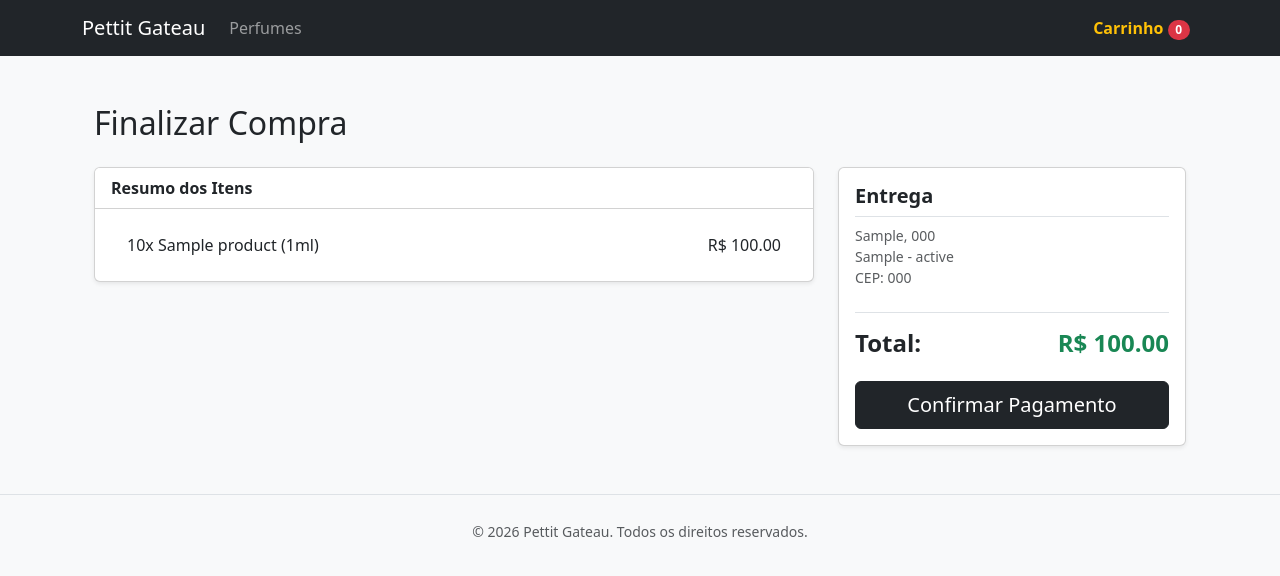
After one commit to BrendonCordova/pettit-gateau, a Django app: page /pedidos/checkout/ in a window 1280 px wide. The commit adds this page. Shown: the top 576 px of the page. Run offline with Django 5.2, Linux system fonts and the light colour scheme; a user stored in the database is signed in; tables that the repository leaves empty hold one stand-in row (values such as "Sample post").

Commit message:
fix(orders): resolve checkout flow bugs and app configuration
- Fix URL namespace resolution by updating app_name to 'orders' in urls.py
- Correct AppConfig name to include 'apps.' prefix in apps.py, resolving import crashes
- Remove invalid assignment to Cart's total_price dynamic property in views.py

```diff
--- a/apps/carts/templates/carts/cart_page.html
+++ b/apps/carts/templates/carts/cart_page.html
@@ -44,7 +44,9 @@
                         <strong>Total:</strong>
                         <strong id="cart-total">R$ 0.00</strong>
                     </div>
-                    <button class="btn btn-dark w-100">Finalizar Compra</button>
+                    <a href="{% url 'orders:checkout' %}" class="btn btn-dark w-100">
+                        Finalizar Compra
+                    </a>
                 </div>
             </div>
         </div>
--- /dev/null
+++ b/apps/orders/templates/orders/checkout.html
@@ -0,0 +1,58 @@
+{% extends 'base.html' %}
+{% block title %}Finalizar Compra | Pettit Gateau{% endblock %}
+
+{% block content %}
+<div class="container mt-5">
+    <h2 class="mb-4">Finalizar Compra</h2>
+
+    {% if error %}
+        <div class="alert alert-danger">{{ error }}</div>
+    {% endif %}
+
+    <div class="row">
+        <div class="col-md-8">
+            <div class="card shadow-sm mb-4">
+                <div class="card-header bg-white fw-bold">Resumo dos Itens</div>
+                <div class="card-body">
+                    <ul class="list-group list-group-flush">
+                        {% for item in cart.items.all %}
+                            <li class="list-group-item d-flex justify-content-between align-items-center">
+                                {{ item.quantity }}x {{ item.sku.product.name }} ({{ item.sku.volume_ml }}ml)
+                                <span>R$ {{ item.subtotal }}</span>
+                            </li>
+                        {% endfor %}
+                    </ul>
+                </div>
+            </div>
+        </div>
+
+        <div class="col-md-4">
+            <div class="card shadow-sm">
+                <div class="card-body">
+                    <h5 class="fw-bold border-bottom pb-2">Entrega</h5>
+                    {% if address %}
+                        <p class="small text-muted mb-4">
+                            {{ address.street }}, {{ address.number }}<br>
+                            {{ address.city }} - {{ address.state }}<br>
+                            CEP: {{ address.zip_code }}
+                        </p>
+                    {% else %}
+                        <p class="text-danger small">Nenhum endereço cadastrado. Crie um pelo Painel Admin para testar.</p>
+                    {% endif %}
+
+                    <h4 class="fw-bold mt-3 border-top pt-3 d-flex justify-content-between">
+                        Total: <span class="text-success">R$ {{ cart.total_price }}</span>
+                    </h4>
+
+                    <form method="POST" class="mt-4">
+                        {% csrf_token %}
+                        <button type="submit" class="btn btn-dark w-100 py-2 fs-5" {% if not address %}disabled{% endif %}>
+                            Confirmar Pagamento
+                        </button>
+                    </form>
+                </div>
+            </div>
+        </div>
+    </div>
+</div>
+{% endblock %}
--- /dev/null
+++ b/apps/orders/urls.py
@@ -0,0 +1,9 @@
+from django.urls import path
+from .views import checkout_view, order_success_view
+
+app_name = 'orders'
+
+urlpatterns = [
+    path('checkout/', checkout_view, name='checkout'),
+    path('sucesso/<uuid:order_id>/', order_success_view, name='success'),
+]
--- a/apps/orders/views.py
+++ b/apps/orders/views.py
@@ -1,3 +1,56 @@
-from django.shortcuts import render
+from django.shortcuts import render, redirect, get_object_or_404
+from django.contrib.auth.decorators import login_required
+from apps.carts.models import Cart
+from apps.customers.models import Address
+from .models import Order, OrderItem
 
-# Create your views here.
+@login_required(login_url='/conta/login/')
+def checkout_view(request):
+
+    cart = Cart.objects.filter(user=request.user).first()
+
+    if not cart or cart.items.count() == 0:
+        return redirect('products:list')
+
+    address = Address.objects.filter(customer=request.user, is_default=True).first()
+
+    if not address:
+        address = Address.objects.filter(customer=request.user).first()
+
+    if request.method == 'POST':
+
+        if not address:
+            # The address form still needs to be implemented
+            return render(request, 'orders/checkout.html', {'cart': cart, 'error': 'Você precisa de um endereço cadastrado.'})
+
+        order = Order.objects.create(
+            customer=request.user,
+            address=address,
+            status='PENDING',
+            total_price=cart.total_price
+        )
+
+        for cart_item in cart.items.all():
+            OrderItem.objects.create(
+                order=order,
+                sku=cart_item.sku,
+                price=cart_item.sku.price,
+                quantity=cart_item.quantity
+            )
+
+        cart.items.all().delete()
+
+        return redirect('orders:success', order_id=order.id)
+
+    context = {
+        'cart': cart,
+        'address': address
+    }
+    return render(request, 'orders/checkout.html', context)
+
+@login_required(login_url='/conta/login/')
+def order_success_view(request, order_id):
+
+    order = get_object_or_404(Order, id=order_id, customer=request.user)
+
+    return render(request, 'orders/success.html', {'order': order})
--- a/core/urls.py
+++ b/core/urls.py
@@ -24,6 +24,7 @@ urlpatterns = [
     path('produtos/', include('apps.products.urls')),
     path('carrinho/', include('apps.carts.urls')),
     path('conta/', include('apps.customers.urls')),
+    path('pedidos/', include('apps.orders.urls')),
 ]
 
 if settings.DEBUG:
```
Also changed, not shown: apps/orders/templates/orders/success.html (added, +26 -0 lines).
